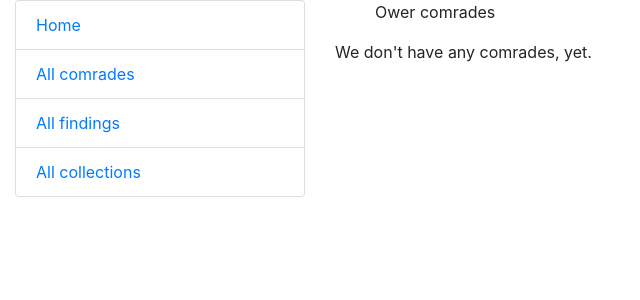
After one commit to Roman-Sokolov-V/site_for_metal_detector_enthusiasts, a Django app: page /catalog/comrades/ in a window 1280 px wide. The commit adds this page. Shown: the top 300 px of the page, without its empty margins (0-640 px from the left). Run offline with Django 5.2, Linux system fonts and the light colour scheme.

Commit message:
add UserList view and template  user_list.html

```diff
--- a/catalog/urls.py
+++ b/catalog/urls.py
@@ -1,11 +1,12 @@
 from django.contrib import admin
 from django.urls import path, include
 
-from catalog.views import index
+from catalog.views import index, UserList
 
 
 app_name = "catalog"
 
 urlpatterns = [
-    path("index/", index, name="index")
-]
+    path("index/", index, name="index"),
+    path("comrades/", UserList.as_view(), name="comrades"),
+    ]
--- a/catalog/views.py
+++ b/catalog/views.py
@@ -2,6 +2,7 @@ import django.contrib.auth
 from django.shortcuts import render
 from django.http import HttpResponse, HttpRequest
 from django.contrib.auth import get_user_model
+from django.views import generic
 
 from catalog.models import Finding, Collection
 
@@ -15,3 +16,7 @@ def index(request: HttpRequest) -> HttpResponse:
         "num_comrades": num_comrades,
     }
     return render(request, "catalog/index.html", context=context)
+
+
+class UserList(generic.ListView):
+    model = get_user_model()
--- /dev/null
+++ b/templates/catalog/user_list.html
@@ -0,0 +1,9 @@
+{% extends "base.html" %}
+{% block content %}
+  <ul> Ower comrades</ul>
+  {% for user in user_list.all %}
+    <li><a href="#">{{ user.username }}</a></li>
+  {% empty %}
+    <p> We don't have any comrades, yet.</p>
+  {% endfor %}
+{% endblock %}
--- a/templates/includes/sidebar.html
+++ b/templates/includes/sidebar.html
@@ -1,7 +1,7 @@
 
 <ul class="list-group">
   <li class="list-group-item"><a href="{% url 'catalog:index' %}">Home</a></li>
-  <li class="list-group-item"><a href="{% url 'catalog:index' %}">All comrades</a></li>
+  <li class="list-group-item"><a href="{% url 'catalog:comrades' %}">All comrades</a></li>
   <li class="list-group-item"><a href="{% url 'catalog:index' %}">All findings</a></li>
   <li class="list-group-item"><a href="{% url 'catalog:index' %}">All collections</a></li>
 </ul>
```
